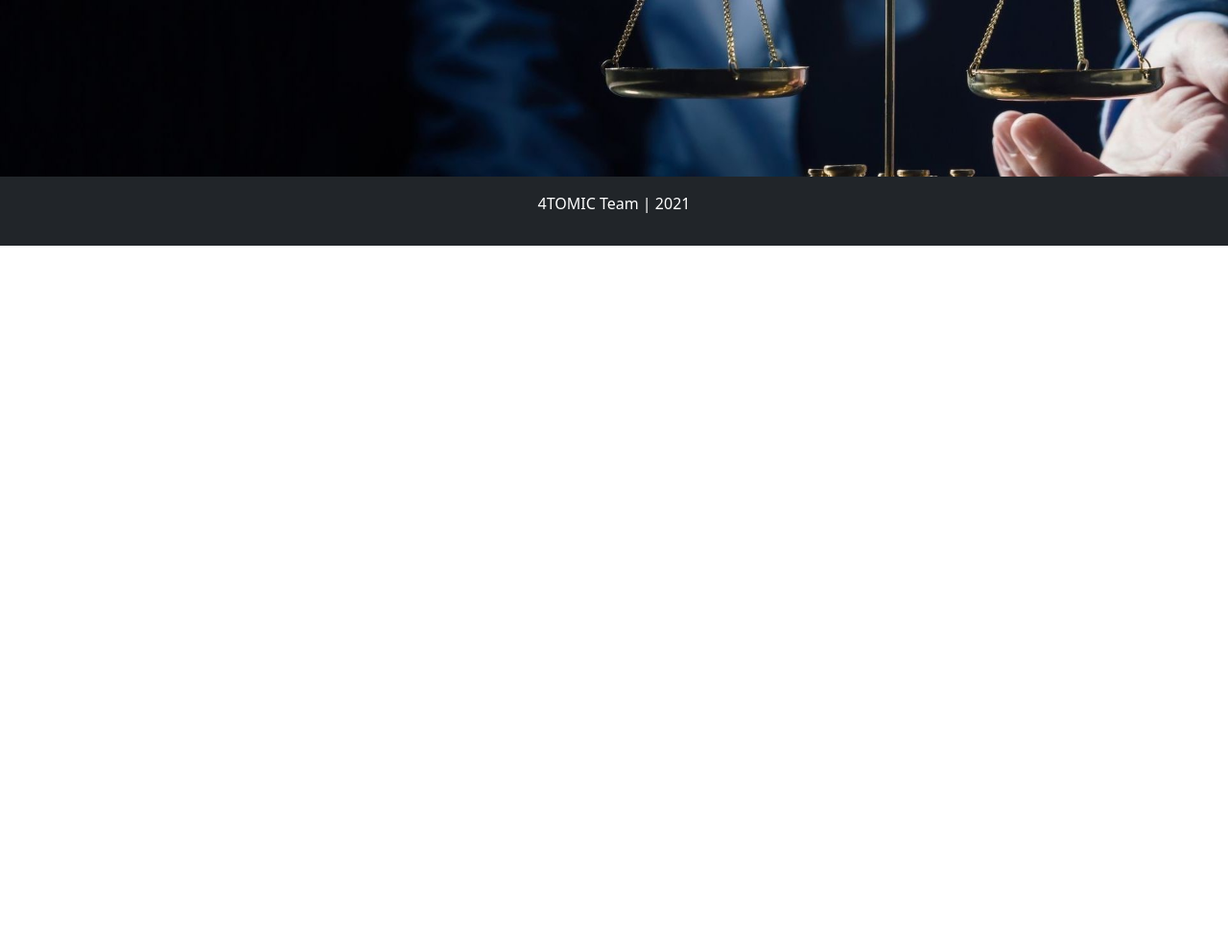
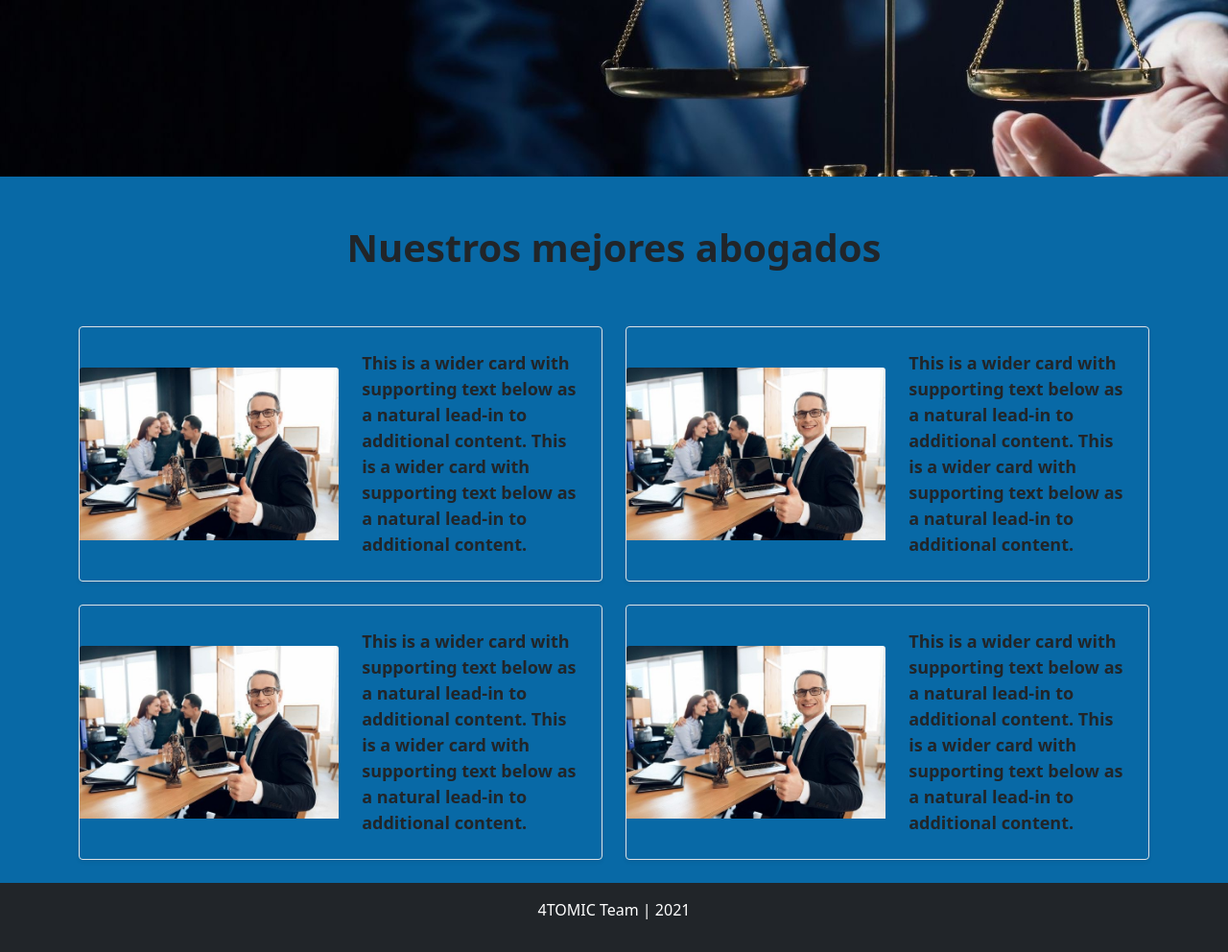
Before and after one commit to 4TOMIK-2021-2/Legiz.landingpage, a plain HTML site: page index.html in a window 1280 px wide. Shown: the part 500-1492 px from the top of the page at 96% size. Before the commit the page ends 800 px from the top, so only its background shows below. Drawn offline with nearby package versions, Linux system fonts and the light colour scheme.

Commit message:
Add Lawyers
-

```diff
--- a/index.html
+++ b/index.html
@@ -102,7 +102,154 @@
     <!-- 2 -->
 
     <!-- 3 -->
+     <!-- abogados -->
+    <header class="main-header2" id="Abogados">
+      <h1 style="padding: 50px 0; text-align: center; font-weight: bold">
+        Nuestros mejores abogados
+      </h1>
+      <div class="container">
+        <div class="row justify-content-center">
+          <div class="col-md-6">
+            <div
+              class="
+                row
+                g-0
+                border
+                rounded
+                overflow-hidden
+                flex-md-row
+                mb-4
+                shadow-sm
+                h-md-250
+                position-relative
+              "
+            >
+              <div class="col-auto d-none d-lg-block align-self-center">
+                <img
+                  src="./img/Abogado.jpg"
+                  width="100"
+                  height="180"
+                  class="card-img-top"
+                  alt="..."
+                />
+              </div>
+              <div class="col p-4 d-flex flex-column position-static">
+                <p class="card-text mb-auto" style="font-weight: bold;">
+                  This is a wider card with supporting text below as a natural
+                  lead-in to additional content.
+                  This is a wider card with supporting text below as a natural
+                  lead-in to additional content.
+                </p>
+              </div>
+            </div>
+          </div>
+          <div class="col-md-6">
+            <div
+              class="
+                row
+                g-0
+                border
+                rounded
+                overflow-hidden
+                flex-md-row
+                mb-4
+                shadow-sm
+                h-md-250
+                position-relative
+              "
+            >
+              <div class="col-auto d-none d-lg-block align-self-center">
+                <img
+                src="./img/Abogado.jpg"
+                width="100"
+                height="180"
+                class="card-img-top"
+                alt="..."
+              />
+              </div>
+              <div class="col p-4 d-flex flex-column position-static">
+                <p class="card-text mb-auto" style="font-weight: bold;">
+                  This is a wider card with supporting text below as a natural
+                  lead-in to additional content.
+                  This is a wider card with supporting text below as a natural
+                  lead-in to additional content.
+                </p>
+              </div>
+            </div>
+          </div>
 
+          <div class="col-md-6">
+            <div
+              class="
+                row
+                g-0
+                border
+                rounded
+                overflow-hidden
+                flex-md-row
+                mb-4
+                shadow-sm
+                h-md-250
+                position-relative
+              "
+            >
+              <div class="col-auto d-none d-lg-block align-self-center">
+                <img
+                  src="./img/Abogado.jpg"
+                  width="100"
+                  height="180"
+                  class="card-img-top"
+                  alt="..."
+                />
+              </div>
+              <div class="col p-4 d-flex flex-column position-static">
+                <p class="card-text mb-auto" style="font-weight: bold;">
+                  This is a wider card with supporting text below as a natural
+                  lead-in to additional content.
+                  This is a wider card with supporting text below as a natural
+                  lead-in to additional content.
+                </p>
+              </div>
+            </div>
+          </div>
+          <div class="col-md-6">
+            <div
+              class="
+                row
+                g-0
+                border
+                rounded
+                overflow-hidden
+                flex-md-row
+                mb-4
+                shadow-sm
+                h-md-250
+                position-relative
+              "
+            >
+              <div class="col-auto d-none d-lg-block align-self-center">
+                <img
+                  src="./img/Abogado.jpg"
+                  width="100"
+                  height="180"
+                  class="card-img-top"
+                  alt="..."
+                />
+              </div>
+              <div class="col p-4 d-flex flex-column position-static">
+                <p class="card-text mb-auto" style="font-weight: bold;">
+                  This is a wider card with supporting text below as a natural
+                  lead-in to additional content.
+                  This is a wider card with supporting text below as a natural
+                  lead-in to additional content.
+                </p>
+              </div>
+            </div>
+          </div>
+        </div>
+      </div>
+
+    </header>
     <!-- 4 -->
 
 
```
